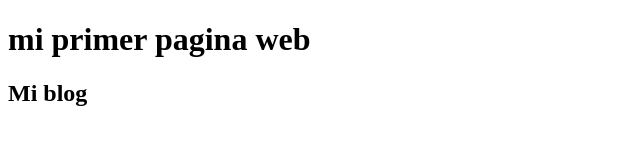
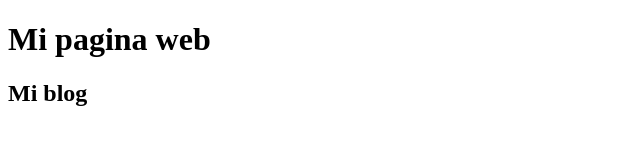
Before and after one commit to Gon0900/primerpaginadeprueba, a plain HTML site: page index.html in a window 1280 px wide. Shown: the whole page, without its empty margins (0-640 px from the left). Drawn offline with Linux system fonts and the light colour scheme.

Commit message:
update index.html

```diff
--- a/index.html
+++ b/index.html
@@ -2,7 +2,7 @@
   <html>
     <header>
       <title>Mi Pagina</title>
-      <h1>mi primer pagina web</h1>
+      <h1>Mi pagina web</h1>
     </header>
     <body>
       <h2>Mi blog</h2>
```
